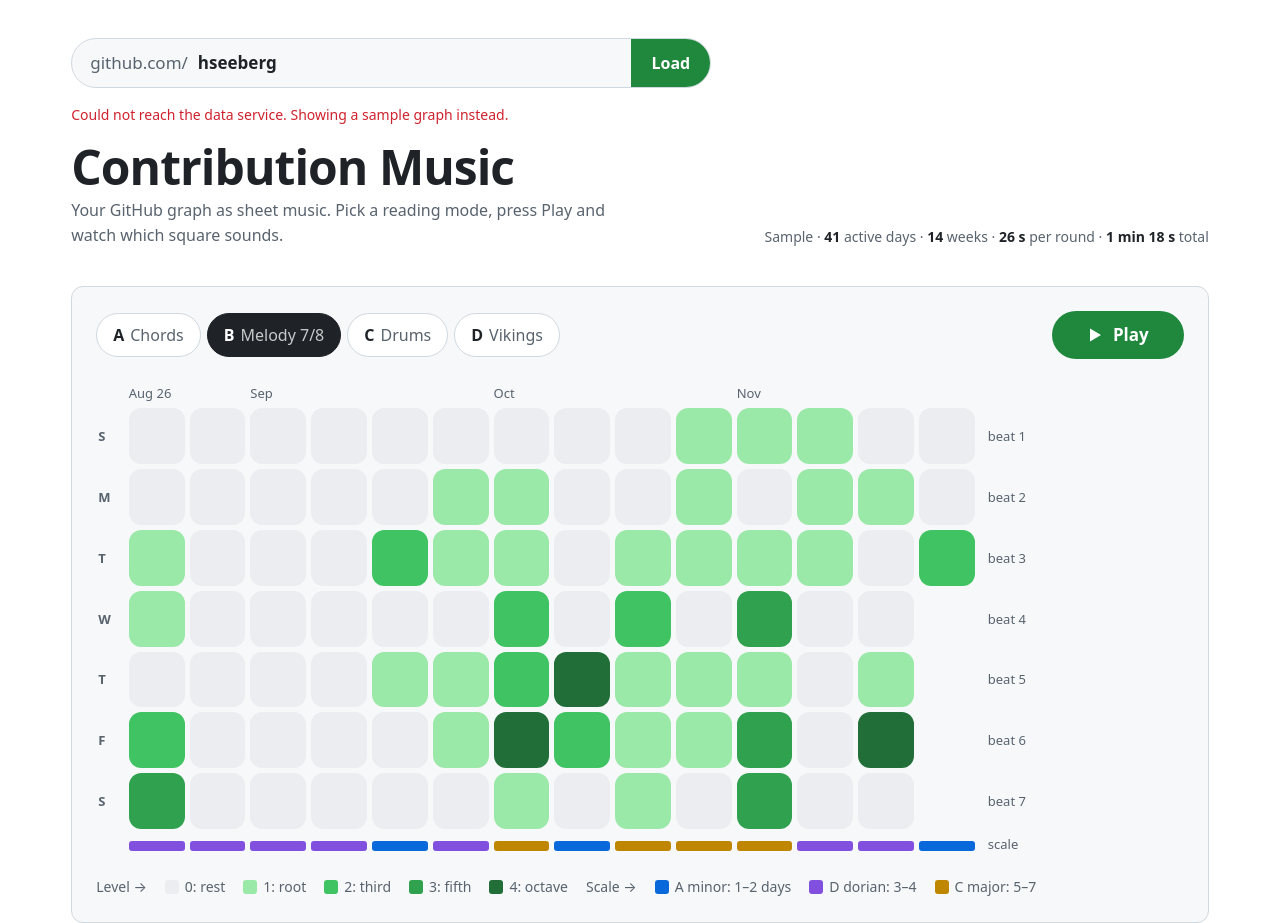
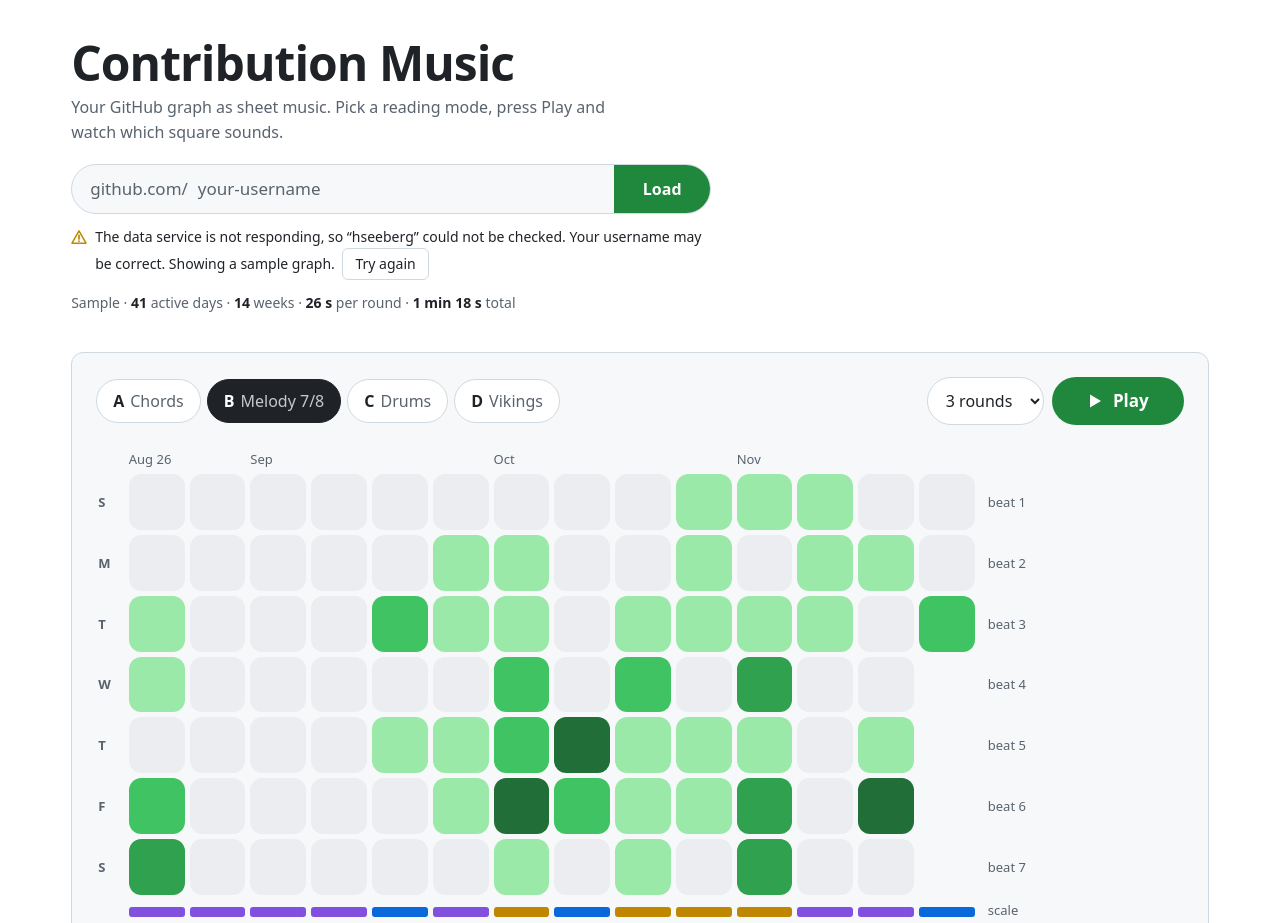
Before and after one commit to hseeberg/contribution-music, a plain HTML site: page index.html in a window 1280 px wide. Shown: the top 923 px of the page. Drawn offline with Linux system fonts and the light colour scheme; no server answers; a web font is replaced by a local one.

Commit message:
Refactor index.html for layout and accessibility
Updated styles and HTML structure for improved layout and accessibility.

```diff
--- a/index.html
+++ b/index.html
@@ -14,7 +14,7 @@
    COLOUR GitHub ground, the five contribution greens, pink playhead accent
    TYPE Mona Sans (GitHub's own face)
    LAYOUT address bar + title; board full width; readout and controls side by side; phone stacks */
-:root{color-scheme:light dark;--bg:light-dark(#ffffff,#0d1117);--panel:light-dark(#f6f8fa,#151b23);--line:light-dark(#d1d9e0,#30363d);--ink:light-dark(#1f2328,#f0f6fc);--mute:light-dark(#59636e,#9198a1);--c0:light-dark(#ebedf0,#232a33);--c1:light-dark(#9be9a8,#0e4429);--c2:light-dark(#40c463,#006d32);--c3:light-dark(#30a14e,#26a641);--c4:light-dark(#216e39,#39d353);--hot:light-dark(#cf2a6f,#ff7eb6);--go:light-dark(#1f883d,#238636);--mi:light-dark(#0969da,#4493f8);--do:light-dark(#8250df,#ab7df8);--du:light-dark(#bf8700,#e3b341);--err:light-dark(#cf222e,#ff7b72)}
+:root{color-scheme:light dark;--bg:light-dark(#ffffff,#0d1117);--panel:light-dark(#f6f8fa,#151b23);--line:light-dark(#d1d9e0,#30363d);--ink:light-dark(#1f2328,#f0f6fc);--mute:light-dark(#59636e,#9198a1);--c0:light-dark(#ebedf0,#232a33);--c1:light-dark(#9be9a8,#0e4429);--c2:light-dark(#40c463,#006d32);--c3:light-dark(#30a14e,#26a641);--c4:light-dark(#216e39,#39d353);--hot:light-dark(#cf2a6f,#ff7eb6);--go:light-dark(#1f883d,#238636);--mi:light-dark(#0969da,#4493f8);--do:light-dark(#8250df,#ab7df8);--du:light-dark(#bf8700,#e3b341);--err:light-dark(#cf222e,#ff7b72);--ok:light-dark(#1a7f37,#3fb950);--focus:light-dark(#0969da,#4493f8)}
 :root[data-theme=light]{color-scheme:light}
 :root[data-theme=dark]{color-scheme:dark}
 *{box-sizing:border-box;min-width:0}
@@ -22,19 +22,37 @@ html,body{margin:0}
 body{background:var(--bg);color:var(--ink);font:16px/1.55 "Mona Sans",system-ui,-apple-system,"Segoe UI",sans-serif;overflow-x:clip}
 a{color:inherit}
 .band{padding:clamp(20px,3vw,40px) max(4vw,16px);max-width:1240px;margin:0 auto}
-.top{padding-bottom:0;display:grid;gap:16px}
-.addr{display:flex;align-items:stretch;border:1px solid var(--line);border-radius:999px;background:var(--panel);max-width:640px;overflow:hidden}
-.addr:focus-within{outline:3px solid var(--hot);outline-offset:2px}
+.top{padding-bottom:0;display:grid;gap:12px}
+.addr{display:flex;align-items:stretch;border:1px solid var(--line);border-radius:999px;background:var(--panel);max-width:640px;overflow:hidden;margin-top:8px}
+.addr:focus-within{outline:3px solid var(--focus);outline-offset:2px}
+.addr.invalid{border-color:var(--err);box-shadow:inset 0 0 0 1px var(--err)}
 .addr .host{display:flex;align-items:center;padding:0 2px 0 18px;color:var(--mute);font-size:17px;white-space:nowrap}
 .addr input{flex:1;border:0;background:transparent;font:inherit;font-size:17px;font-weight:600;color:var(--ink);padding:10px 8px;min-height:48px;outline:0}
-.addr button{border:0;background:var(--go);color:#fff;font:inherit;font-weight:700;padding:0 20px;cursor:pointer;white-space:nowrap}
-.head{display:flex;flex-wrap:wrap;justify-content:space-between;align-items:end;gap:8px 32px}
+.addr input::placeholder{color:var(--mute);font-weight:400}
+.okmark{display:flex;align-items:center;padding-right:10px;color:var(--ok)}
+.okmark[hidden]{display:none}
+.okmark svg{width:18px;height:18px}
+.addr button{border:0;background:var(--go);color:#fff;font:inherit;font-weight:700;padding:0 20px;cursor:pointer;white-space:nowrap;min-width:96px}
+.addr.busy button{cursor:progress;opacity:.85}
+.status{display:flex;gap:8px;align-items:flex-start;font-size:14px;min-height:1.6em;max-width:640px;color:var(--ink)}
+.status:empty{display:none}
+.status p{margin:0}
+.status svg{flex:none;width:16px;height:16px;margin-top:3px}
+.status a{color:inherit;text-underline-offset:2px}
+.st-info{color:var(--mute)}.st-info svg{color:var(--mute)}
+.st-ok svg{color:var(--ok)}
+.st-warn svg{color:var(--du)}
+.st-err{color:var(--err)}
+.retry{min-height:32px;padding:2px 12px;margin-left:4px;border:1px solid var(--line);border-radius:6px;background:var(--bg);cursor:pointer;font-size:14px}
+.spin{flex:none;width:14px;height:14px;margin-top:4px;border:2px solid var(--line);border-top-color:var(--ink);border-radius:50%;animation:spin .8s linear infinite}
+@keyframes spin{to{transform:rotate(360deg)}}
+.playwrap{display:flex;gap:8px;align-items:center;flex-wrap:wrap}
+.reps{width:auto;min-height:48px;border-radius:999px;padding:8px 14px}
+.sr{position:absolute;width:1px;height:1px;overflow:hidden;clip-path:inset(50%);white-space:nowrap}
 h1{font-size:clamp(32px,5vw,48px);line-height:1.05;letter-spacing:-.02em;margin:0 0 6px;font-weight:800;text-wrap:balance}
 .lede{margin:0;color:var(--mute);max-width:60ch}
 .stats{margin:0;color:var(--mute);font-size:14px}
 .stats b{color:var(--ink);font-weight:600;white-space:nowrap}
-.status{margin:0;font-size:14px;color:var(--mute);min-height:1.5em}
-.status.err{color:var(--err)}
 .panel{background:var(--panel);border:1px solid var(--line);border-radius:12px;padding:clamp(14px,2.2vw,24px)}
 .bar{display:flex;flex-wrap:wrap;gap:12px;justify-content:space-between;align-items:center;margin-bottom:18px}
 .modes{display:flex;flex-wrap:wrap;gap:6px}
@@ -45,7 +63,7 @@ button,select{font:inherit;color:inherit}
 .mode[aria-pressed=true] span{color:inherit;opacity:.75}
 .play{min-height:48px;min-width:132px;padding:8px 22px;border:0;border-radius:999px;background:var(--go);color:#fff;font-weight:700;font-size:17px;cursor:pointer;display:inline-flex;align-items:center;gap:10px;justify-content:center}
 .play svg{width:16px;height:16px;fill:currentColor}
-button:focus-visible,select:focus-visible,input:focus-visible{outline:3px solid var(--hot);outline-offset:2px}
+button:focus-visible,select:focus-visible,input:focus-visible,a:focus-visible{outline:3px solid var(--focus);outline-offset:2px}
 .scroll{overflow-x:auto;padding:6px 2px;position:relative}
 #grid{display:grid;grid-template-columns:1.6em repeat(var(--n),minmax(0,1fr)) 7.4em;gap:clamp(2px,.5vw,5px);align-items:center;max-width:1000px}
 #grid.wide{grid-template-columns:1.6em repeat(var(--n),14px) 7.4em;gap:3px;max-width:none;width:max-content}
@@ -87,24 +105,23 @@ select:disabled{opacity:.6}
 .note{font-size:14px;color:var(--mute);margin:0;padding-top:16px}
 @media(max-width:720px){.row{grid-template-columns:minmax(0,1fr)}#grid{grid-template-columns:1.3em repeat(var(--n),minmax(0,1fr)) 6em}#grid.wide{grid-template-columns:1.3em repeat(var(--n),14px) 6em}.map{padding-left:4px}}
 @media(max-width:420px){.mode span{display:none}.play{min-width:0;flex:1}.addr .host{padding-left:14px;font-size:15px}.addr input{font-size:16px}.addr button{padding:0 14px}}
-@media(prefers-reduced-motion:reduce){.cell{transition:none}.cell.hit{transform:none}}
+@media(prefers-reduced-motion:reduce){.spin{animation-duration:3s}.cell{transition:none}.cell.hit{transform:none}}
 </style>
 </head>
 <body>
 <header class="band top">
-  <form class="addr" id="userForm" autocomplete="off">
+  <div>
+    <h1>Contribution Music</h1>
+    <p class="lede">Your GitHub graph as sheet music. Pick a reading mode, press Play and watch which square sounds.</p>
+  </div>
+  <form class="addr" id="userForm" autocomplete="off" novalidate>
     <label class="host" for="user">github.com/</label>
-    <input id="user" name="user" placeholder="username" spellcheck="false" autocapitalize="off" maxlength="39" required>
-    <button type="submit">Load</button>
+    <input id="user" name="gh-handle" placeholder="your-username" spellcheck="false" autocapitalize="off" autocorrect="off" maxlength="60" aria-describedby="status" data-1p-ignore data-lpignore="true" data-bwignore data-form-type="other">
+    <span class="okmark" id="okMark" hidden aria-hidden="true"><svg viewBox="0 0 16 16"><path d="M3.5 8.5l3 3 6-7" fill="none" stroke="currentColor" stroke-width="2" stroke-linecap="round" stroke-linejoin="round"/></svg></span>
+    <button type="submit" id="loadBtn">Load</button>
   </form>
-  <p class="status" id="status" role="status"></p>
-  <div class="head">
-    <div>
-      <h1>Contribution Music</h1>
-      <p class="lede">Your GitHub graph as sheet music. Pick a reading mode, press Play and watch which square sounds.</p>
-    </div>
-    <p class="stats" id="stats"></p>
-  </div>
+  <div class="status" id="status" aria-live="polite"></div>
+  <p class="stats" id="stats"></p>
 </header>
 
 <main class="band">
@@ -116,7 +133,11 @@ select:disabled{opacity:.6}
         <button class="mode" data-m="C">C<span>Drums</span></button>
         <button class="mode" data-m="D">D<span>Vikings</span></button>
       </div>
-      <button class="play" id="play"><svg viewBox="0 0 16 16" aria-hidden="true"><path d="M3 1.5v13l11-6.5z"/></svg><span>Play</span></button>
+      <div class="playwrap">
+        <label class="sr" for="reps">Rounds</label>
+        <select id="reps" class="reps"><option value="1">1 round</option><option value="3">3 rounds</option><option value="0">Loop</option></select>
+        <button class="play" id="play"><svg viewBox="0 0 16 16" aria-hidden="true"><path d="M3 1.5v13l11-6.5z"/></svg><span>Play</span></button>
+      </div>
     </div>
     <div class="scroll" id="scroller"><div id="grid"></div></div>
     <div class="legend" id="lg"></div>
@@ -144,10 +165,6 @@ select:disabled{opacity:.6}
       <div>
         <label for="scale">Scale</label>
         <select id="scale"></select>
-      </div>
-      <div>
-        <label for="reps">Rounds</label>
-        <select id="reps"><option value="1">Once</option><option value="3">3 times</option><option value="0">Endless</option></select>
       </div>
       <fieldset class="thump" id="thump">
         <legend>Sunday thump</legend>
@@ -209,7 +226,7 @@ const MODES = {
 const $ = id => document.getElementById(id);
 const grid = $('grid');
 let data = [], orig = [], w0 = 0, nW = 0, todayIdx = 0, total = null, sample = false;
-let mode = 'B', bpm = 110, sk = 'pd', skB = 'auto', span = 'all', user = '';
+let mode = 'B', bpm = 110, sk = 'pd', skB = 'auto', span = 'all', user = 'hseeberg', loaded = false;
 const repsBy = {A: 0, B: 3, C: 0, D: 3};
 const thump = {m: 36, vol: 60, len: 1.4, sub: 60};
 let cellAt = [], mapEls = [], lit = [], ring = 0, lastCol = -1;
@@ -247,27 +264,74 @@ function sampleList() {
   SAMPLE.forEach((row, r) => row.forEach((l, c) => out.push({date: new Date(s + (7 * c + r) * DAY).toISOString().slice(0, 10), count: l, level: l})));
   return out;
 }
-function setStatus(msg, err) { const el = $('status'); el.textContent = msg; el.classList.toggle('err', !!err); }
-
-async function load(u) {
+/* ---------- field + status states ----------
+   idle    neutral border, blue focus ring
+   busy    "Loading…" on button, spinner in status
+   ok      green check in field, success line with profile link
+   invalid red border + aria-invalid, red message: only for errors the user can fix
+   warn    service problems are not the user's fault: field stays neutral, retry offered */
+const ICON = {
+  info: '<svg viewBox="0 0 16 16" aria-hidden="true"><circle cx="8" cy="8" r="6.5" fill="none" stroke="currentColor" stroke-width="1.5"/><path d="M8 7.2v4M8 4.6v.2" stroke="currentColor" stroke-width="1.7" stroke-linecap="round"/></svg>',
+  ok: '<svg viewBox="0 0 16 16" aria-hidden="true"><circle cx="8" cy="8" r="6.5" fill="none" stroke="currentColor" stroke-width="1.5"/><path d="M5 8.3l2 2 4-4.4" fill="none" stroke="currentColor" stroke-width="1.7" stroke-linecap="round" stroke-linejoin="round"/></svg>',
+  warn: '<svg viewBox="0 0 16 16" aria-hidden="true"><path d="M8 1.8L15 14.2H1z" fill="none" stroke="currentColor" stroke-width="1.5" stroke-linejoin="round"/><path d="M8 6.3v3.6M8 12v.2" stroke="currentColor" stroke-width="1.7" stroke-linecap="round"/></svg>',
+  err: '<svg viewBox="0 0 16 16" aria-hidden="true"><circle cx="8" cy="8" r="6.5" fill="none" stroke="currentColor" stroke-width="1.5"/><path d="M5.6 5.6l4.8 4.8M10.4 5.6l-4.8 4.8" stroke="currentColor" stroke-width="1.7" stroke-linecap="round"/></svg>',
+  load: '<span class="spin" aria-hidden="true"></span>'
+};
+const profile = u => ({a: 'https://github.com/' + encodeURIComponent(u), t: 'github.com/' + u});
+function setStatus(kind, parts) {
+  const el = $('status');
+  el.className = 'status st-' + kind;
+  el.innerHTML = ICON[kind] || '';
+  const p = document.createElement('p');
+  parts.forEach(x => {
+    if (typeof x === 'string') p.append(x);
+    else if (x.a) { const a = document.createElement('a'); a.href = x.a; a.textContent = x.t; a.target = '_blank'; a.rel = 'noopener'; p.append(a); }
+    else if (x.retry) { const b = document.createElement('button'); b.type = 'button'; b.className = 'retry'; b.textContent = 'Try again'; b.addEventListener('click', () => load(x.retry, x.demo)); p.append(' ', b); }
+  });
+  el.append(p);
+}
+function setField(state) {
+  const f = $('userForm'), inp = $('user');
+  f.classList.toggle('invalid', state === 'invalid');
+  f.classList.toggle('busy', state === 'busy');
+  if (state === 'invalid') inp.setAttribute('aria-invalid', 'true'); else inp.removeAttribute('aria-invalid');
+  $('okMark').hidden = state !== 'ok';
+  $('loadBtn').textContent = state === 'busy' ? 'Loading…' : 'Load';
+  $('loadBtn').disabled = state === 'busy';
+}
+function fail(kind, u, demo) {
+  if (!loaded) { sample = true; build(sampleList()); render(); }
+  if (kind === 'notfound') {
+    setField('invalid');
+    setStatus('err', ['No GitHub user called “' + u + '”. Check the spelling, or open ', profile(u), ' to confirm the account exists.' + (loaded ? ' The previous graph stays.' : '')]);
+    $('user').focus();
+  } else {
+    setField('idle');
+    setStatus('warn', ['The data service is not responding, so “' + u + '” could not be checked. Your username may be correct. ' + (loaded ? 'The previous graph stays.' : 'Showing a sample graph.'), {retry: u, demo}]);
+  }
+}
+async function load(u, demo) {
   stop();
-  user = u;
-  $('user').value = u;
-  setStatus('Loading contributions for ' + u + '…');
+  if (!demo) $('user').value = u;
+  setField('busy');
+  setStatus('load', ['Loading contributions for ' + u + '…']);
+  let r, j;
   try {
-    const r = await fetch(API + encodeURIComponent(u) + '?y=' + (span === 'last' ? 'last' : 'all'));
-    const j = await r.json().catch(() => ({}));
-    if (!r.ok || j.error || !Array.isArray(j.contributions)) throw new Error(r.status === 404 ? 'User not found.' : (j.error || 'Could not load data (HTTP ' + r.status + ').'));
-    sample = false;
-    const any = build(j.contributions);
-    setStatus(any ? 'Loaded ' + u + '. Live data, refreshed hourly.' : u + ' has no public contributions in this span.');
-  } catch (e) {
-    sample = true;
-    build(sampleList());
-    const msg = e instanceof TypeError ? 'Could not reach the data service.' : (e.message || 'Could not load data.');
-    setStatus(msg + ' Showing a sample graph instead.', true);
-  }
+    const ac = new AbortController(), to = setTimeout(() => ac.abort(), 12000);
+    r = await fetch(API + encodeURIComponent(u) + '?y=' + (span === 'last' ? 'last' : 'all'), {signal: ac.signal});
+    clearTimeout(to);
+    j = await r.json().catch(() => null);
+  } catch (e) { fail('service', u, demo); return; }
+  const notFound = r.status === 404 || (j && typeof j.error === 'string' && /not.?found|404|does not exist|no user/i.test(j.error));
+  if (notFound) { fail('notfound', u, demo); return; }
+  if (!r.ok || !j || !Array.isArray(j.contributions)) { fail('service', u, demo); return; }
+  user = u; loaded = true; sample = false;
+  const any = build(j.contributions);
   render();
+  setField(demo || !any ? 'idle' : 'ok');
+  if (!any) setStatus('warn', ['“' + u + '” has no public contributions ' + (span === 'last' ? 'in the last 12 months' : 'yet') + '. Check the spelling on ', profile(u), '. Private contributions only show if the user turns them on in their profile settings.']);
+  else if (demo) setStatus('info', ['Demo: the graph of ', profile(u), '. Enter your username to hear yours.']);
+  else setStatus('ok', ['Loaded ', profile(u), '. Live data, refreshed hourly.']);
 }
 
 /* ---------- view ---------- */
@@ -560,10 +624,12 @@ function restartIfPlaying() { if (playing()) start(); }
 const validUser = u => /^[A-Za-z0-9](?:[A-Za-z0-9]|-(?=[A-Za-z0-9])){0,38}$/.test(u);
 $('userForm').addEventListener('submit', e => {
   e.preventDefault();
-  const u = $('user').value.trim().replace(/^@/, '');
-  if (!validUser(u)) { setStatus('That is not a valid GitHub username.', true); return; }
+  const u = $('user').value.trim().replace(/^@/, '').replace(/^(https?:\/\/)?(www\.)?github\.com\//i, '').replace(/[/?#].*$/, '');
+  if (!u) { setField('invalid'); setStatus('err', ['Enter a GitHub username, for example octocat.']); $('user').focus(); return; }
+  if (!validUser(u)) { setField('invalid'); setStatus('err', ['“' + u + '” is not a valid GitHub username. Use letters, numbers and single hyphens, up to 39 characters.']); $('user').focus(); return; }
   if (location.hash !== '#' + u) location.hash = u; else load(u);
 });
+$('user').addEventListener('input', () => { if ($('userForm').classList.contains('invalid') || !$('okMark').hidden) setField('idle'); });
 window.addEventListener('hashchange', () => { const u = decodeURIComponent(location.hash.slice(1)); if (validUser(u)) load(u); });
 grid.addEventListener('click', e => {
   const el = e.target.closest('.cell');
@@ -580,7 +646,7 @@ $('play').addEventListener('click', () => { if (playing()) stop(); else start();
 $('tempo').addEventListener('input', e => { bpm = +e.target.value; info(); });
 $('scale').addEventListener('change', e => { if (mode === 'B') skB = e.target.value; else if (mode !== 'D') sk = e.target.value; render(); });
 $('reps').addEventListener('change', e => { repsBy[mode] = +e.target.value; info(); });
-$('span').addEventListener('change', e => { span = e.target.value; load(user); });
+$('span').addEventListener('change', e => { span = e.target.value; load(user, !location.hash); });
 $('tNote').addEventListener('change', e => { thump.m = +e.target.value; });
 [['tVol', 'vol'], ['tLen', 'len'], ['tSub', 'sub']].forEach(([id, k]) => $(id).addEventListener('input', e => { thump[k] = +e.target.value; info(); }));
 $('tTry').addEventListener('click', () => { initAudio(); ctx.resume().catch(() => {}); deep(ctx.currentTime + .03); });
@@ -596,7 +662,7 @@ $('tVol').value = thump.vol;
 $('tLen').value = thump.len;
 $('tSub').value = thump.sub;
 const h0 = decodeURIComponent(location.hash.slice(1));
-load(validUser(h0) ? h0 : 'hseeberg');
+if (validUser(h0)) load(h0); else load('hseeberg', true);
 }
 </script>
 </body>
```
